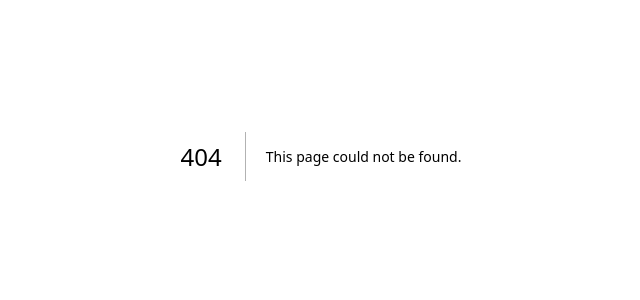
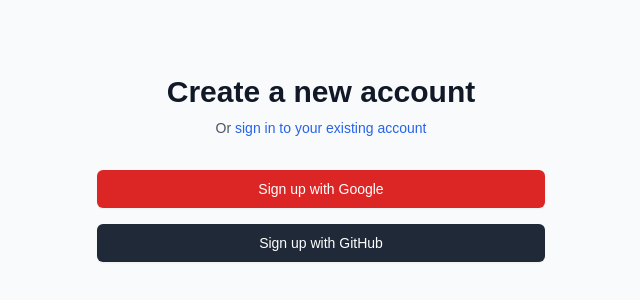
Before and after one commit to ddgoncal/prod-market-fit-generator, a Next.js app: page /auth/signup in a window 1280 px wide. Before the commit this address had no page. Shown: the part 244-544 px from the top of the page, without its empty margins (319-959 px from the left). Built offline with nearby package versions, Linux system fonts and the light colour scheme.

Commit message:
Add auth

```diff
--- a/auth.js
+++ b/auth.js
@@ -1,7 +1,10 @@
+import { authConfig } from "auth.config";
 import NextAuth from "next-auth"
 import Credentials from 'next-auth/providers/credentials';
+import GitHub from 'next-auth/providers/github';
+import Google from 'next-auth/providers/google';
 
 export const { handlers, signIn, signOut, auth } = NextAuth({
   ...authConfig,
-  providers: [Credentials({})],
+  providers: [Google, GitHub, Credentials({})],
 })
--- /dev/null
+++ b/src/app/auth/error/error.tsx
@@ -0,0 +1,42 @@
+'use client'
+
+import { useEffect } from 'react'
+import { useSearchParams } from 'next/navigation'
+import Link from 'next/link'
+
+export default function AuthError() {
+  const searchParams = useSearchParams()
+  const error = searchParams.get('error')
+
+  const getErrorMessage = (errorCode: string | null) => {
+    switch (errorCode) {
+      case 'Configuration':
+        return 'There is a problem with the server configuration.'
+      case 'AccessDenied':
+        return 'You do not have permission to sign in.'
+      case 'Verification':
+        return 'The verification link has expired or has already been used.'
+      default:
+        return 'An error occurred during authentication.'
+    }
+  }
+
+  return (
+    <div className="min-h-screen flex items-center justify-center bg-gray-50">
+      <div className="max-w-md w-full px-6 py-8 bg-white shadow-md rounded-lg">
+        <h1 className="text-2xl font-bold text-red-600 mb-4">
+          Authentication Error
+        </h1>
+        <p className="text-gray-600 mb-6">
+          {getErrorMessage(error)}
+        </p>
+        <Link
+          href="/auth/signin"
+          className="block w-full text-center bg-blue-600 hover:bg-blue-700 text-white font-semibold py-2 px-4 rounded"
+        >
+          Try Again
+        </Link>
+      </div>
+    </div>
+  )
+}
--- /dev/null
+++ b/src/app/auth/login/page.tsx
@@ -0,0 +1,57 @@
+'use client';
+
+import { signIn } from 'next-auth/react';
+import Link from 'next/link';
+import { useState } from 'react';
+
+export default function LoginPage() {
+  const [isLoading, setIsLoading] = useState(false);
+
+  const handleProviderSignIn = async (provider: string) => {
+    setIsLoading(true);
+    try {
+      await signIn(provider, { callbackUrl: '/dashboard' });
+    } catch (error) {
+      console.error('Error signing in:', error);
+    } finally {
+      setIsLoading(false);
+    }
+  };
+
+  return (
+    <div className="min-h-screen flex items-center justify-center bg-gray-50 dark:bg-gray-900 py-12 px-4 sm:px-6 lg:px-8">
+      <div className="max-w-md w-full space-y-8">
+        <div>
+          <h2 className="mt-6 text-center text-3xl font-extrabold text-gray-900 dark:text-white">
+            Sign in to your account
+          </h2>
+          <p className="mt-2 text-center text-sm text-gray-600 dark:text-gray-400">
+            Or{' '}
+            <Link
+              href="/auth/signup"
+              className="font-medium text-blue-600 hover:text-blue-500 dark:text-blue-400"
+            >
+              create a new account
+            </Link>
+          </p>
+        </div>
+        <div className="mt-8 space-y-4">
+          <button
+            onClick={() => handleProviderSignIn('google')}
+            disabled={isLoading}
+            className="w-full flex justify-center py-2 px-4 border border-transparent rounded-md shadow-sm text-sm font-medium text-white bg-red-600 hover:bg-red-700 focus:outline-none focus:ring-2 focus:ring-offset-2 focus:ring-red-500 disabled:opacity-50"
+          >
+            Sign in with Google
+          </button>
+          <button
+            onClick={() => handleProviderSignIn('github')}
+            disabled={isLoading}
+            className="w-full flex justify-center py-2 px-4 border border-transparent rounded-md shadow-sm text-sm font-medium text-white bg-gray-800 hover:bg-gray-900 focus:outline-none focus:ring-2 focus:ring-offset-2 focus:ring-gray-500 disabled:opacity-50"
+          >
+            Sign in with GitHub
+          </button>
+        </div>
+      </div>
+    </div>
+  );
+}
--- /dev/null
+++ b/src/app/auth/signup/page.tsx
@@ -0,0 +1,57 @@
+'use client';
+
+import { signOut } from 'next-auth/react';
+import Link from 'next/link';
+import { useState } from 'react';
+
+export default function SignUpPage() {
+  const [isLoading, setIsLoading] = useState(false);
+
+  const handleProviderSignIn = async (provider: string) => {
+    setIsLoading(true);
+    try {
+      //await signOut(provider);
+    } catch (error) {
+      console.error('Error signing up:', error);
+    } finally {
+      setIsLoading(false);
+    }
+  };
+
+  return (
+    <div className="min-h-screen flex items-center justify-center bg-gray-50 dark:bg-gray-900 py-12 px-4 sm:px-6 lg:px-8">
+      <div className="max-w-md w-full space-y-8">
+        <div>
+          <h2 className="mt-6 text-center text-3xl font-extrabold text-gray-900 dark:text-white">
+            Create a new account
+          </h2>
+          <p className="mt-2 text-center text-sm text-gray-600 dark:text-gray-400">
+            Or{' '}
+            <Link
+              href="/auth/login"
+              className="font-medium text-blue-600 hover:text-blue-500 dark:text-blue-400"
+            >
+              sign in to your existing account
+            </Link>
+          </p>
+        </div>
+        <div className="mt-8 space-y-4">
+          <button
+            onClick={() => handleProviderSignIn('google')}
+            disabled={isLoading}
+            className="w-full flex justify-center py-2 px-4 border border-transparent rounded-md shadow-sm text-sm font-medium text-white bg-red-600 hover:bg-red-700 focus:outline-none focus:ring-2 focus:ring-offset-2 focus:ring-red-500 disabled:opacity-50"
+          >
+            Sign up with Google
+          </button>
+          <button
+            onClick={() => handleProviderSignIn('github')}
+            disabled={isLoading}
+            className="w-full flex justify-center py-2 px-4 border border-transparent rounded-md shadow-sm text-sm font-medium text-white bg-gray-800 hover:bg-gray-900 focus:outline-none focus:ring-2 focus:ring-offset-2 focus:ring-gray-500 disabled:opacity-50"
+          >
+            Sign up with GitHub
+          </button>
+        </div>
+      </div>
+    </div>
+  );
+}
--- /dev/null
+++ b/src/app/dashboard/page.tsx
@@ -0,0 +1,69 @@
+
+"use client";
+import { FC, useEffect } from 'react'
+import { getSession, signOut } from 'next-auth/react'
+
+const DashboardPage: FC = () => {
+
+  const handleSignOut = async () => {
+    // Sign out from the current session
+    await signOut({ callbackUrl: '/' });
+  }
+
+  useEffect(() => {
+    getSession().then((session) => {
+      console.log(session);
+    });
+    return () => {
+    }
+  }, [])
+
+
+  return (
+    <div className="min-h-screen bg-gray-100 p-6">
+      <div className="max-w-7xl mx-auto">
+        <h1 className="text-3xl font-bold text-gray-900 mb-8">Dashboard</h1>
+
+        <div className="grid grid-cols-1 md:grid-cols-2 lg:grid-cols-3 gap-6">
+          {/* Stats Cards */}
+          <div className="bg-white p-6 rounded-lg shadow">
+            <h2 className="text-xl font-semibold mb-2">Total Users</h2>
+            <p className="text-3xl font-bold text-blue-600">1,234</p>
+          </div>
+
+          <div className="bg-white p-6 rounded-lg shadow">
+            <h2 className="text-xl font-semibold mb-2">Revenue</h2>
+            <p className="text-3xl font-bold text-green-600">$45,678</p>
+          </div>
+
+          <div className="bg-white p-6 rounded-lg shadow">
+            <h2 className="text-xl font-semibold mb-2">Active Projects</h2>
+            <p className="text-3xl font-bold text-purple-600">23</p>
+          </div>
+        </div>
+
+        {/* Recent Activity Section */}
+        <div className="mt-8 bg-white p-6 rounded-lg shadow">
+          <h2 className="text-xl font-semibold mb-4">Recent Activity</h2>
+          <div className="space-y-4">
+            {[1, 2, 3].map((item) => (
+              <div key={item} className="border-b pb-4">
+                <p className="text-gray-600">Activity item {item}</p>
+              </div>
+            ))}
+          </div>
+        </div>
+
+      </div>
+
+      <button
+        onClick={handleSignOut}
+        className="mt-8 px-4 py-2 bg-red-600 text-white rounded hover:bg-red-700 transition-colors"
+      >
+        Sign Out
+      </button>
+    </div>
+  )
+}
+
+export default DashboardPage
--- a/src/app/layout.js
+++ b/src/app/layout.js
@@ -1,5 +1,6 @@
 import { Geist, Geist_Mono } from "next/font/google";
 import "./globals.css";
+import { AuthProvider } from "./providers";
 
 const geistSans = Geist({
   variable: "--font-geist-sans",
@@ -19,10 +20,8 @@
 export default function RootLayout({ children }) {
   return (
     <html lang="en">
-      <body
-        className={`${geistSans.variable} ${geistMono.variable} antialiased`}
-      >
-        {children}
+      <body className={`${geistSans.variable} ${geistMono.variable} antialiased`}>
+        <AuthProvider>{children}</AuthProvider>
       </body>
     </html>
   );
--- a/src/app/login/page.js
+++ /dev/null
@@ -1,20 +0,0 @@
-import AcmeLogo from '@/app/ui/acme-logo';
-import LoginForm from '@/app/ui/login-form';
-import { Suspense } from 'react';
-
-export default function LoginPage() {
-  return (
-    <main className="flex items-center justify-center md:h-screen">
-      <div className="relative mx-auto flex w-full max-w-[400px] flex-col space-y-2.5 p-4 md:-mt-32">
-        <div className="flex h-20 w-full items-end rounded-lg bg-blue-500 p-3 md:h-36">
-          <div className="w-32 text-white md:w-36">
-            <AcmeLogo />
-          </div>
-        </div>
-        <Suspense>
-          <LoginForm />
-        </Suspense>
-      </div>
-    </main>
-  );
-}
--- /dev/null
+++ b/src/app/providers.tsx
@@ -0,0 +1,7 @@
+'use client';
+
+import { SessionProvider } from 'next-auth/react';
+
+export function AuthProvider({ children }: { children: React.ReactNode }) {
+  return <SessionProvider>{children}</SessionProvider>;
+}
```
Also changed, not shown: auth.config.ts (+5 -2 lines).
